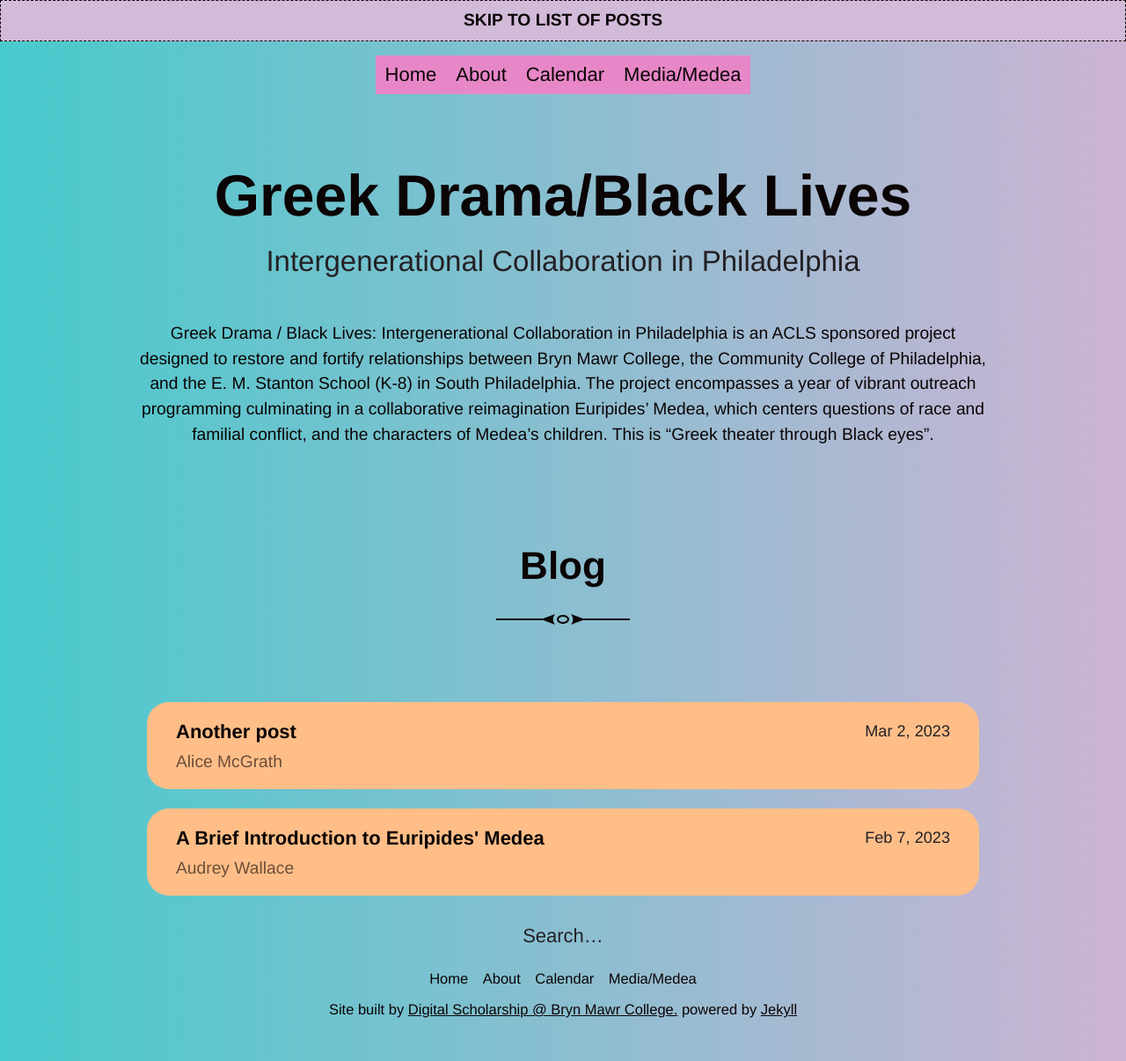
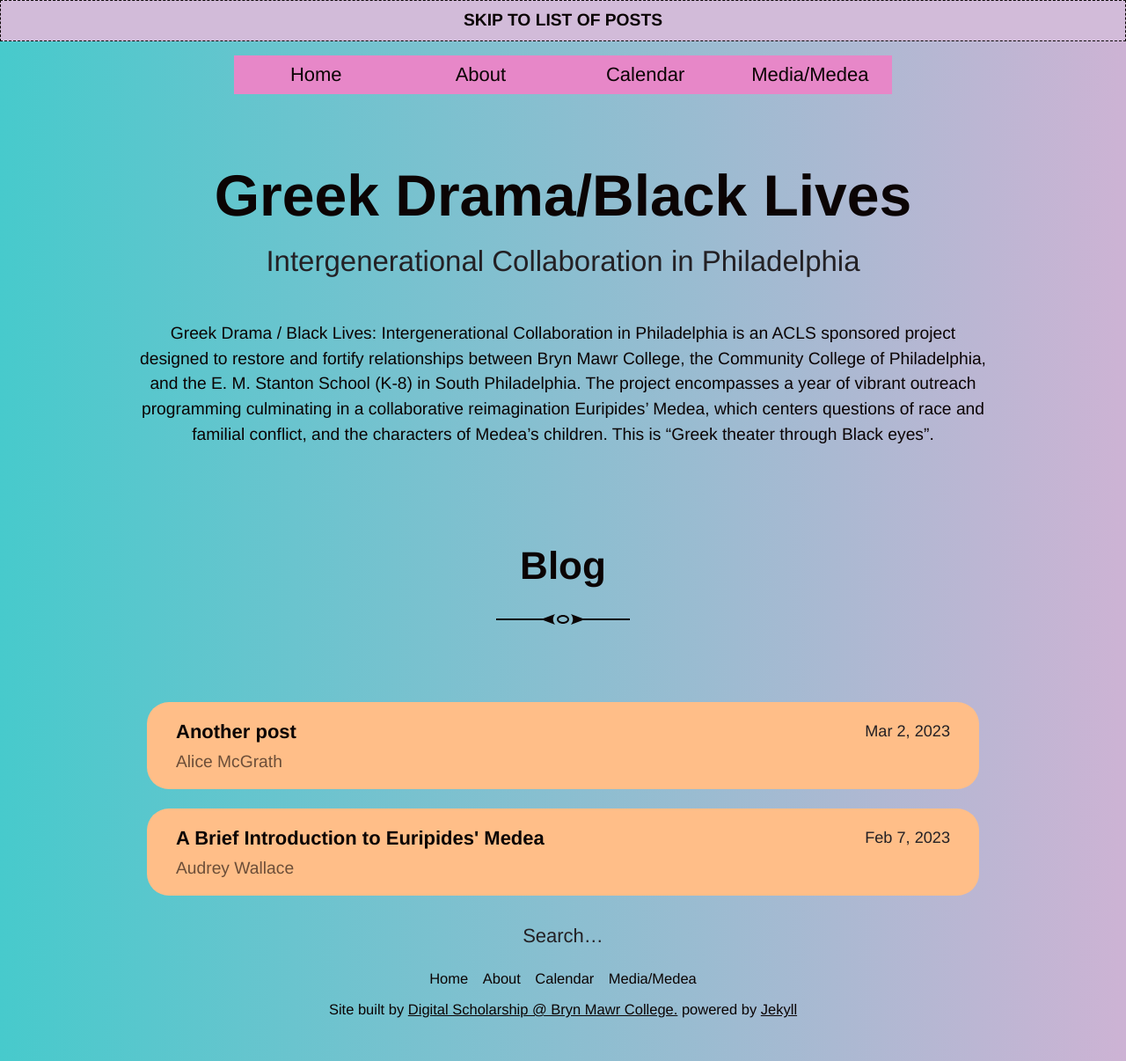
Before and after one commit to digbmc/media-medea, a Jekyll site: the page built from index.html, in a window 1280 px wide. Shown: the whole page at 88% size. Built offline with Jekyll 4.4.1, drawn with Linux system fonts in a browser that asks for light colours; the list of posts is cut into pages by our own code.

Commit message:
more responsive layout updates

```diff
--- a/_includes/post-list-item.html
+++ b/_includes/post-list-item.html
@@ -16,6 +16,7 @@
       {% endif %}
     </div>
     <span class="post-date">
+      <!-- <em>{{ post.author }}</em>  |   -->
       {{ post.date | date: "%b %-d, %Y" }}
     </span>
   </a>
--- a/_sass/_menu.scss
+++ b/_sass/_menu.scss
@@ -22,7 +22,7 @@
 .site-navigation li {
   list-style: none;
   font-size: .875em;
-  //width: 15%;
+
   // font-variant: small-caps;
   margin: 0;
   &.active a {
@@ -31,6 +31,7 @@
   }
   @media (min-width: $on-tablet) {
     font-size: 1em;
+    width: 15%;
   }
 }
 
--- a/_sass/_post-list.scss
+++ b/_sass/_post-list.scss
@@ -13,8 +13,12 @@
   max-width: 42em;
   margin: 1em auto;
   background-color: $orangey;
-  border-radius: 25px;
-  padding: .25em .5em;
+  border-radius: 15px;
+
+  @media (min-width: $on-tablet) {
+    border-radius: 25px;
+    padding: .25em .5em;
+  }
 }
 
 .post-link {
@@ -40,7 +44,7 @@
 
 .post-link__heading {
   display: block;
-  margin-right: 2em;
+  // margin-right: 2em;
   @media (min-width: $on-tablet) {
     padding: .25em 0;
   }
@@ -62,7 +66,7 @@
 }
 
 .post-pagination {
-  margin-top: 4rem;
+  margin-top: 3rem;
   font-size: .75em;
   display: flex;
   flex-direction: row;
```
